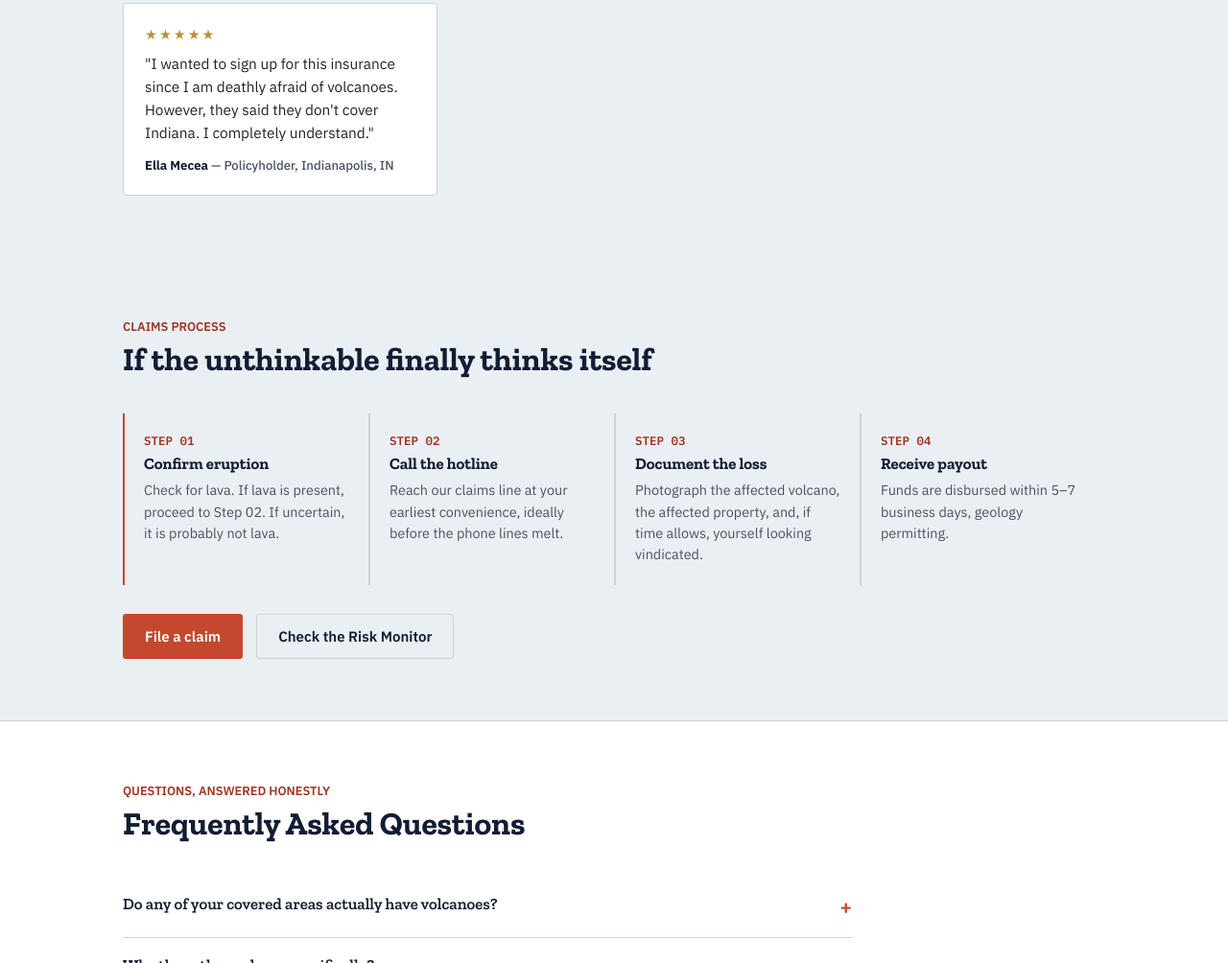
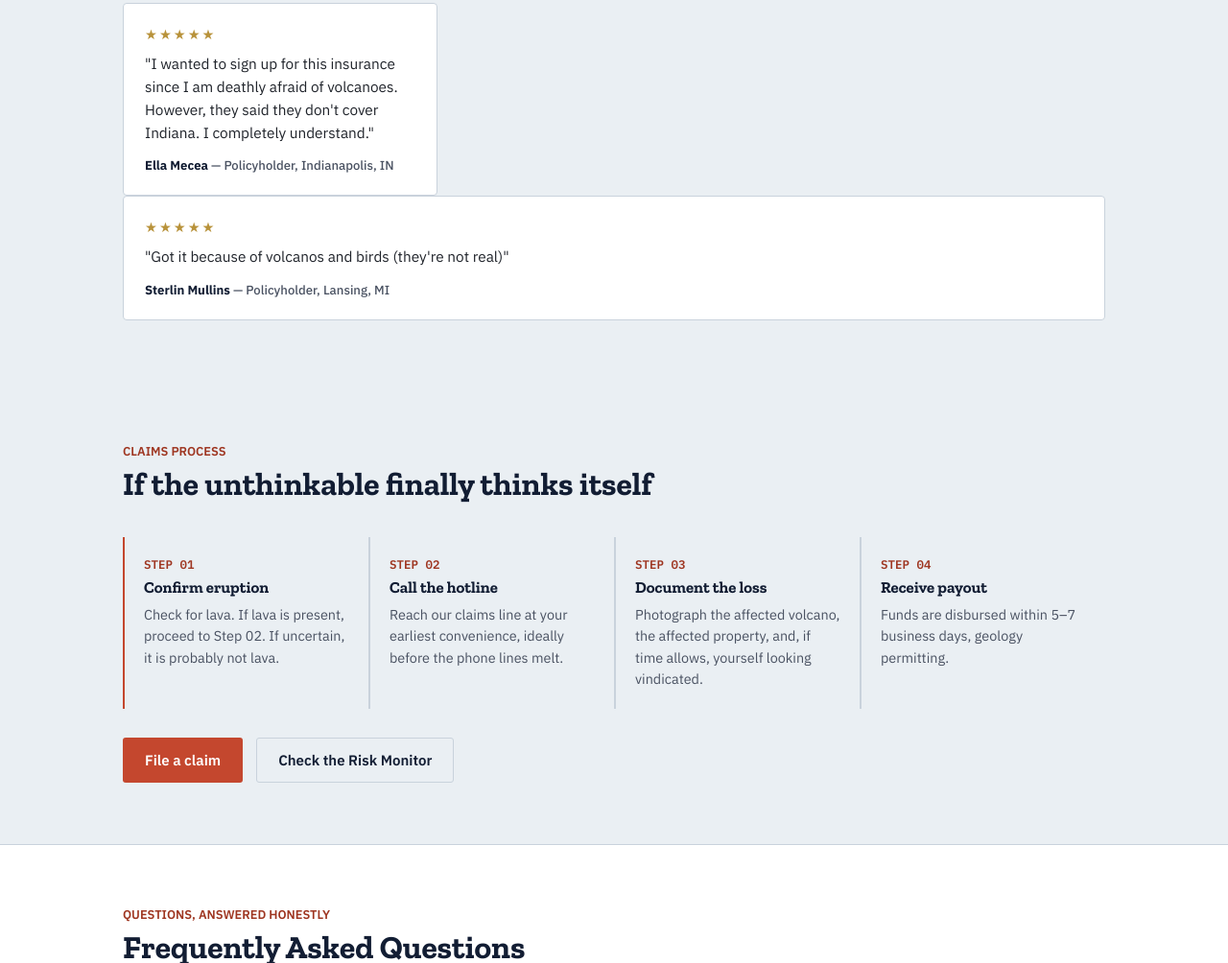
Before and after one commit to CrisM-Code/Volcano-Insurance, a plain HTML site: page index.html in a window 1280 px wide. Shown: the part 3119-4123 px from the top of the page at 96% size. Drawn offline with nearby package versions, Linux system fonts and the light colour scheme.

Commit message:
Added Sterlin Review

```diff
--- a/index.html
+++ b/index.html
@@ -588,6 +588,12 @@
         <p>"I wanted to sign up for this insurance since I am deathly afraid of volcanoes. However, they said they don't cover Indiana. I completely understand."</p>
         <div class="who"><b>Ella Mecea</b> — Policyholder, Indianapolis, IN</div>
       </div>
+      </div>
+       <div class="testi">
+        <div class="stars">★★★★★</div>
+        <p>"Got it because of volcanos and birds (they're not real)"</p>
+        <div class="who"><b>Sterlin Mullins</b> — Policyholder, Lansing, MI</div>
+      </div>
     </div>
   </div>
 </section>
```
